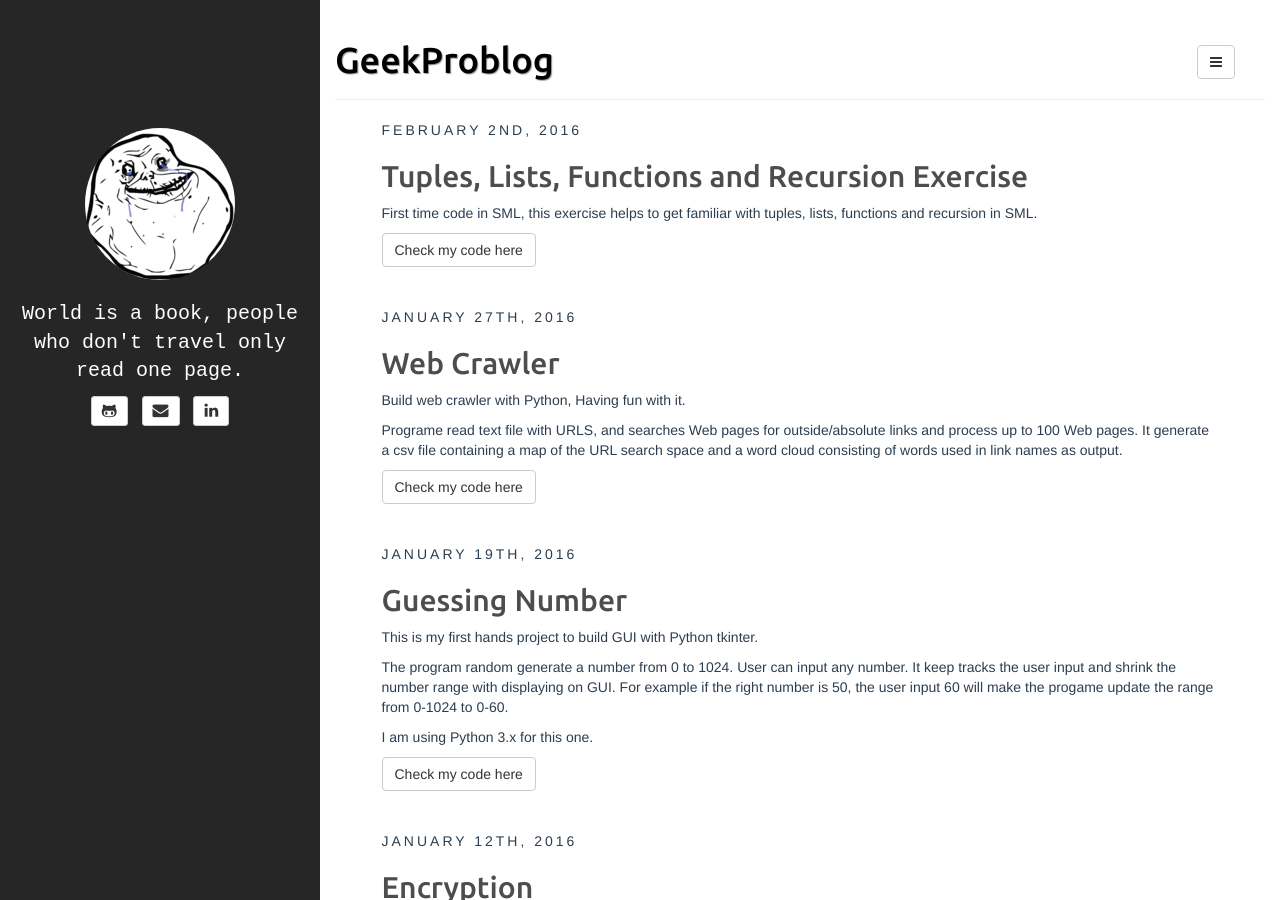
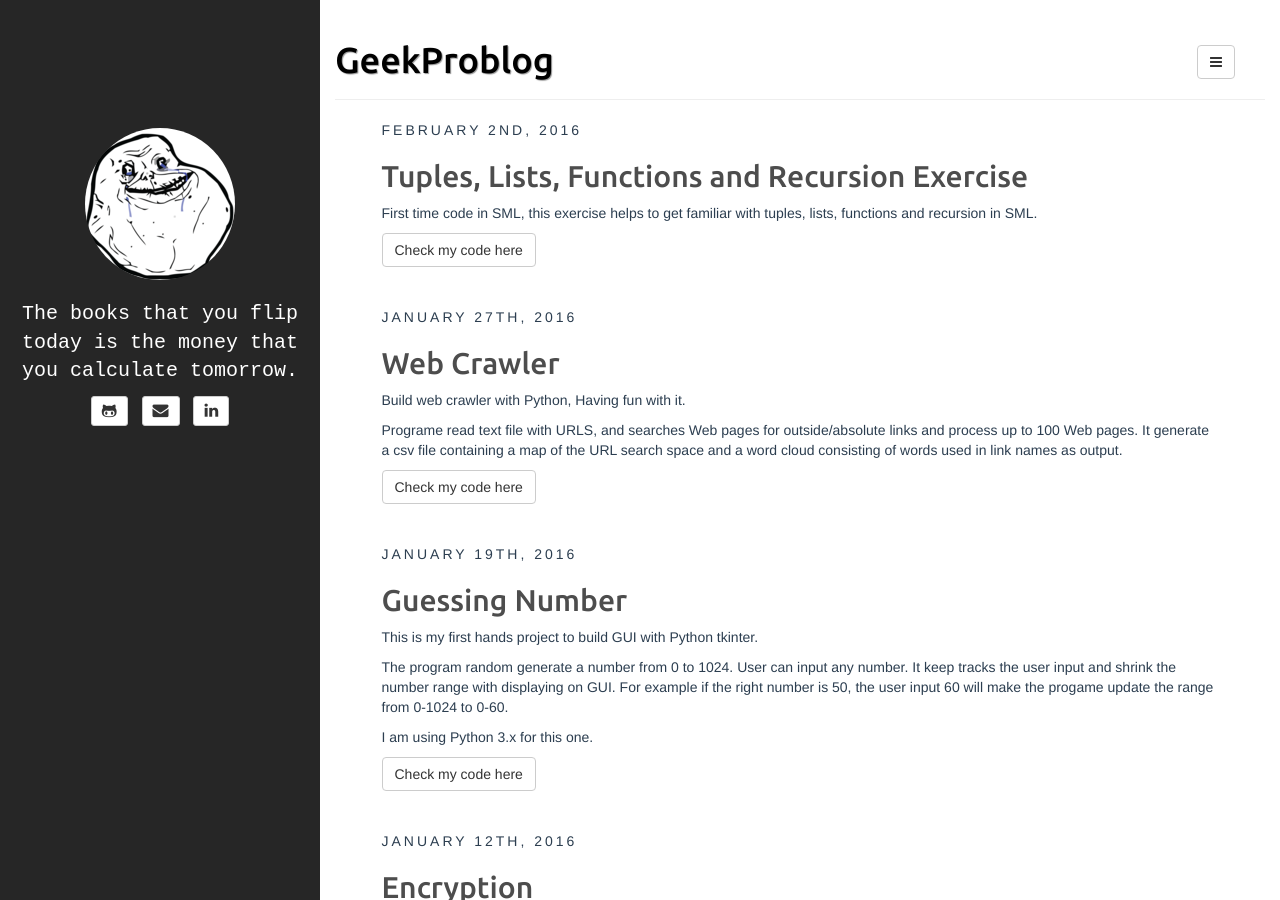
Before and after one commit to Zero0927/blog-nonworking, a Jekyll site: the page built from index.html, in a window 1280 px wide and 900 px high. Built offline with Jekyll 4.4.1, drawn with Linux system fonts in a browser that asks for light colours; the list of posts is cut into pages by our own code.

Commit message:
Update _config.yml

```diff
--- a/_config.yml
+++ b/_config.yml
@@ -18,7 +18,7 @@ author:
   email: zhouscott@hotmail.com
   github: godofhand
   linkedin: siyuanzhou
-  bio:  World is a book, people who don't travel only read one page.
+  bio:  The books that you flip today is the money that you calculate tomorrow.
 
 
 #rss_path: feed.xml
```
